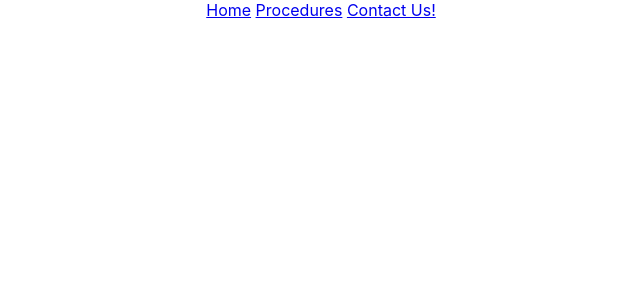
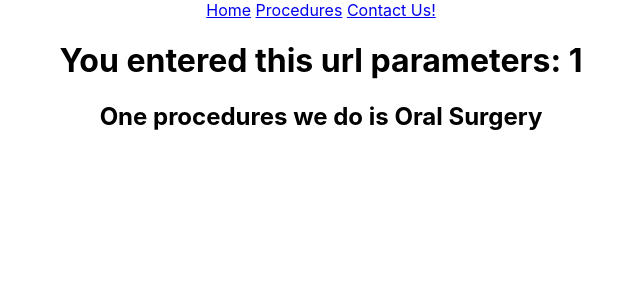
Before and after one commit to subrataroy321/dentist_website_react_router, a React (Create React App) app: page /widgets/1 in a window 1280 px wide. Shown: the top 300 px of the page, without its empty margins (319-959 px from the left). Built offline with nearby package versions, Linux system fonts and the light colour scheme.

Commit message:
[widgetShow] add widgetShow component and render app

```diff
--- a/src/App.js
+++ b/src/App.js
@@ -8,6 +8,7 @@
 import Home from './components/Home'
 import Procedures from './components/Procedures'
 import Contact from './components/Contact'
+import WidgetShow from './components/WidgetShow';
 
 
 
@@ -31,6 +32,7 @@
         <Route exact path='/' component={Home}/>
         <Route path='/procedures' render={()=> <Procedures procedures={procedures} />}/>
         <Route path='/contact' component={Contact}/>
+        <Route path="/widgets/:id" render={(props)=> <WidgetShow procedures={procedures} {...props}/>}/>
       </div>
     </Router>
   );
--- /dev/null
+++ b/src/components/WidgetShow.js
@@ -0,0 +1,13 @@
+import React from 'react';
+
+function WidgetShow(props) {
+    console.log(props)
+    return (
+        <div>
+            <h1>You entered this url parameters: {props.match.params.id}</h1>
+            <h2>One procedures we do is {props.procedures[props.match.params.id]}</h2>
+        </div>
+    )
+}
+
+export default WidgetShow;
```
